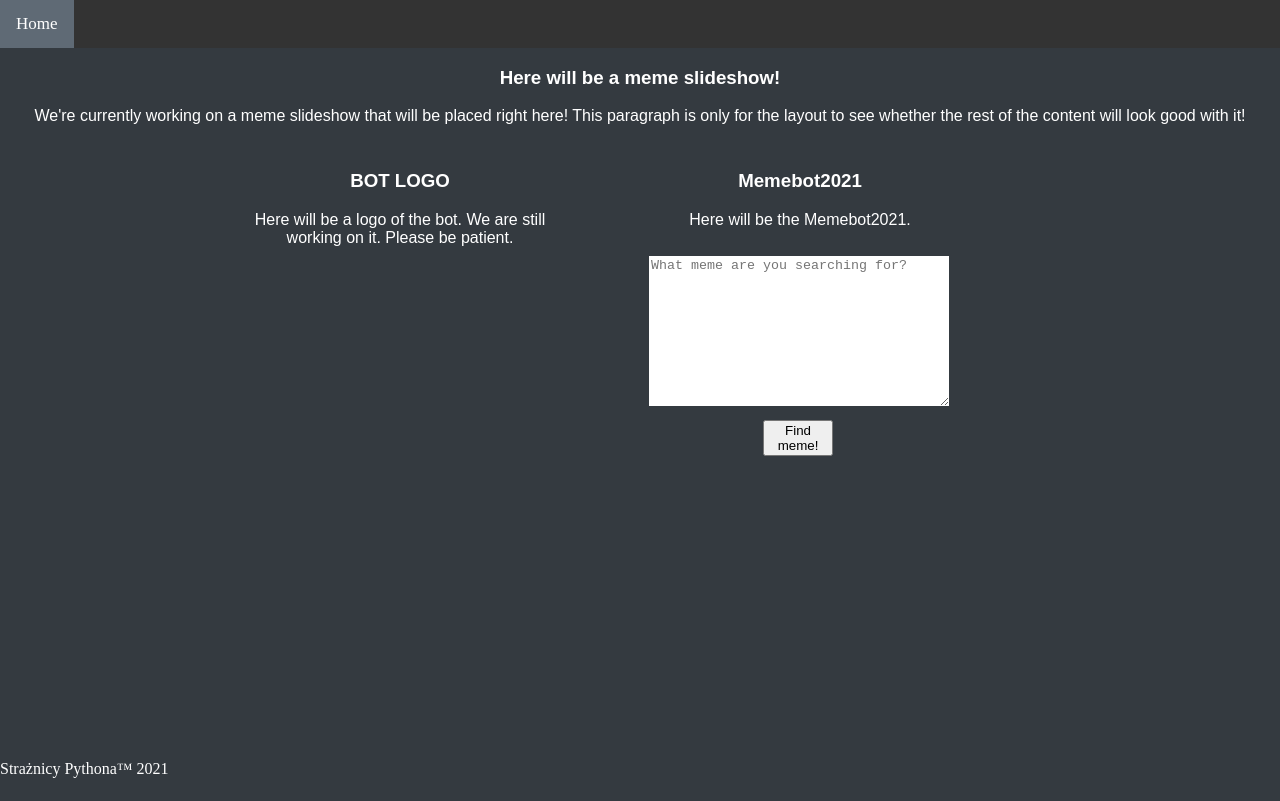
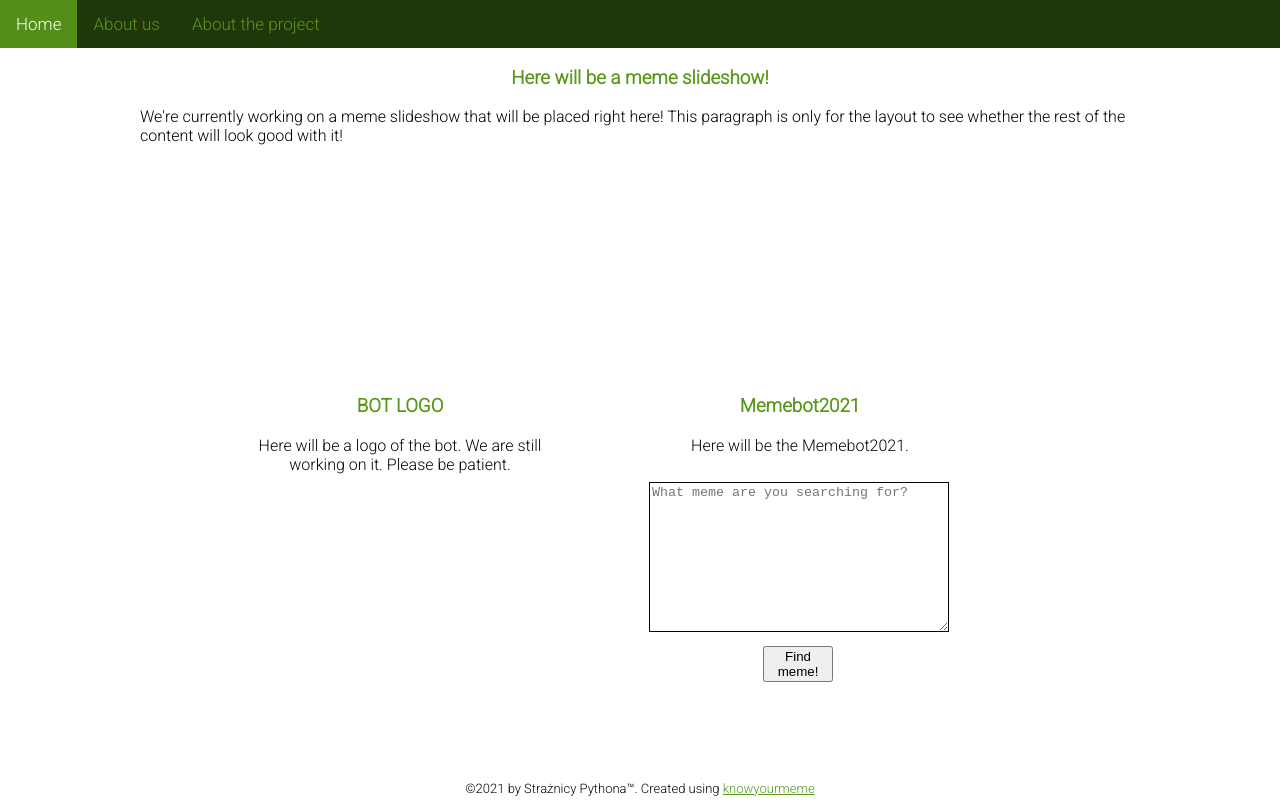
Before and after one commit to nlp-ug-2019-20/Stra-nicy-Pythona---Project, a plain HTML site: page index.html in a window 1280 px wide. Drawn offline with Linux system fonts and the light colour scheme.

Commit message:
Add new layout

```diff
--- a/index.html
+++ b/index.html
@@ -3,20 +3,28 @@
 
 <head>
   <meta name="viewport" content="width=device-width, initial-scale=1">
+  <link href="https://fonts.googleapis.com/css2?family=Roboto:wght@300&display=swap" rel="stylesheet">
   <link rel="stylesheet" href="style.css">
 </head>
 
 <body>
-  <div class="topnav">
-    <a class="active" href="index.html">Home</a>
+  <script src="script.js">
+  </script>
 
+  <div id="topnav" class="topnav">
+    <a class="nav" href="index.html">Home</a>
+    <a class="nav" href="about-us.html">About us</a>
+    <a class="nav" href="project.html">About the project</a>
   </div>
-  <div class="text">
+
+  <!-- Slideshow container -->
+  <div class="slideshow-container">
     <h3>Here will be a meme slideshow!</h3>
     <p>
       We're currently working on a meme slideshow that will be placed right here! This paragraph is only for the layout to see whether the rest of the content will look good with it!
     </p>
   </div>
+
   <div class="content row text">
     <div id="BOT-Logo" class="column left">
       <h3>BOT LOGO</h3>
@@ -33,8 +41,20 @@
   </div>
 
   <footer>
-    Strażnicy Pythona™ 2021
+     ©2021 by Strażnicy Pythona™. Created using <a href="https://knowyourmeme.com/">knowyourmeme</a>
 </footer>
+
+<script>
+  var topNav = document.getElementById("topnav");
+  var navs = topNav.getElementsByClassName("nav");
+  for (var i = 0; i < navs.length; i++) {
+    navs[i].addEventListener("click", function() {
+      var current = document.getElementsByClassName("active");
+      current[0].className = current[0].className.replace(" active", "");
+      this.className += " active";
+    });
+  }
+</script>
 
 </body>
 
--- /dev/null
+++ b/script.js
@@ -0,0 +1,11 @@
+// active tab
+function setActive() {
+    aObj = document.getElementById('topnav').getElementsByTagName('a');
+    for(i=0;i<aObj.length;i++) {
+        if(document.location.href.indexOf(aObj[i].href)>=0) {
+            aObj[i].className='active';
+        }
+    }
+}
+
+window.onload = setActive;
--- a/style.css
+++ b/style.css
@@ -1,39 +1,20 @@
+/* Main */
 * {
     box-sizing: border-box
 }
 
 body {
     margin: 0;
-    background-color: #343a40;
+    background-color: white;
 }
 
-.content {
-    max-width: 800px;
-    margin: auto;
+div {
+    column-gap: 60px;
 }
 
-.topnav {
-    overflow: hidden;
-    background-color: #333;
-}
-
-.topnav a {
-    float: left;
-    color: #f2f2f2;
+h3, h4 {
     text-align: center;
-    padding: 14px 16px;
-    text-decoration: none;
-    font-size: 17px;
-}
-
-.topnav a:hover {
-    background-color: #ddd;
-    color: black;
-}
-
-.topnav a.active {
-    background-color: #5f6a75;
-    color: white;
+    color: #59981A
 }
 
 .column {
@@ -57,12 +38,8 @@ body {
 
 .text {
     text-align: center;
-    color: white;
-    font-family: sans-serif;
-}
-
-div {
-    column-gap: 60px;
+    color: #050606;
+    font-family: 'Roboto', sans-serif;
 }
 
 .container {
@@ -70,7 +47,7 @@ div {
     width: 320px;
     height: 200px;
     left: 68px;
-    border: 1px solid #343a40;
+    border: 1px solid white;
     margin: 0 auto;
 
 }
@@ -82,6 +59,7 @@ textarea {
     width: 300px;
     height: 150px;
     overflow: auto;
+    border: 1px solid #050606;
 }
 
 button {
@@ -92,10 +70,91 @@ button {
 }
 
 footer {
-    position: absolute;
+    position: relative;
     bottom: 0;
     width: 100%;
-    height: 40px;
-    background-color: #343a40;
+    height: 20px;
+    margin: 0 auto;
+    background-color: white;
+    color: #050606;
+    text-align: center;
+    font-family: 'Roboto', sans-serif;
+    font-size: 13px;
+}
+
+/* Subpages */
+.content {
+    max-width: 800px;
+    margin: auto;
+    margin-bottom: 100px;
+}
+
+.text-subpage {
+    text-align: left;
+    color: #050606;
+    font-family: 'Roboto', sans-serif;
+    font-size: 20px;
+}
+
+/* Navigation */
+.topnav {
+    overflow: hidden;
+    background-color: #203709;
     color: white;
+    font-family: 'Roboto', sans-serif;
+}
+
+.topnav a {
+    float: left;
+    color: white;
+    text-align: center;
+    padding: 14px 16px;
+    text-decoration: none;
+    font-size: 17px;
+}
+
+.topnav a:hover {
+    background-color: #406D12;
+    color: white;
+}
+
+.topnav a.active {
+    background-color: #538E18;
+    color: white;
+}
+
+.topnav a:visited {
+    color: white;
+}
+
+/* Slideshow */
+
+.slideshow-container {
+    max-width: 1000px;
+    position: relative;
+    margin: auto;
+    height: 300px;
+    font-family: 'Roboto', sans-serif;
+}
+
+/* Images in text */
+.center {
+    display: block;
+    margin-left: auto;
+    margin-right: auto;
+    width: 50%;
+}
+
+/* Links */
+/* unvisited link */
+a:link {
+    color: #59981A;
+}
+/* visited link */
+a:visited {
+    color: #406D12;
     }
+/* mouse over link */
+a:hover {
+    color: #71C121;
+}
```
Also changed, not shown: about-us.html (added, +43 -0 lines), project.html (added, +60 -0 lines).
